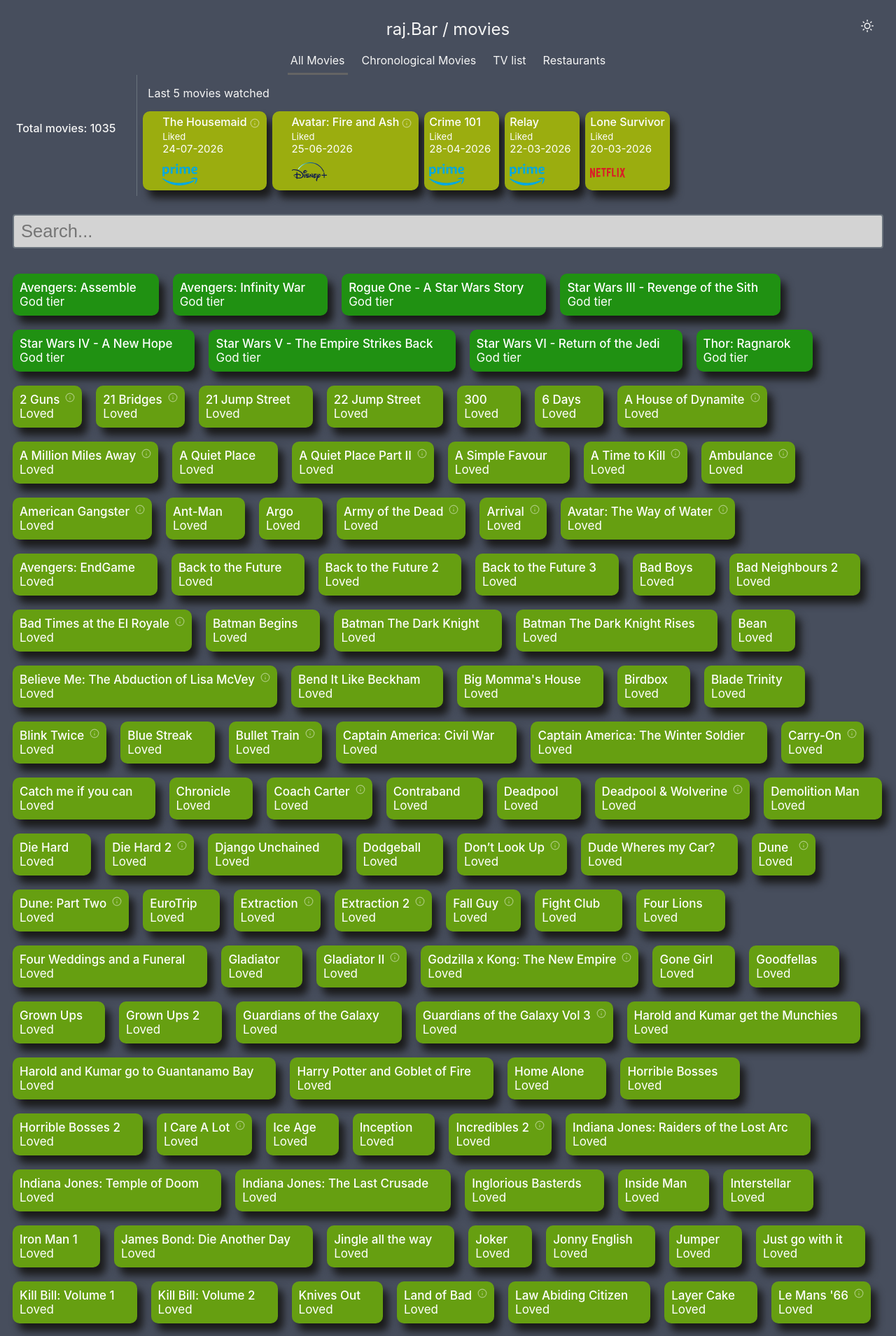
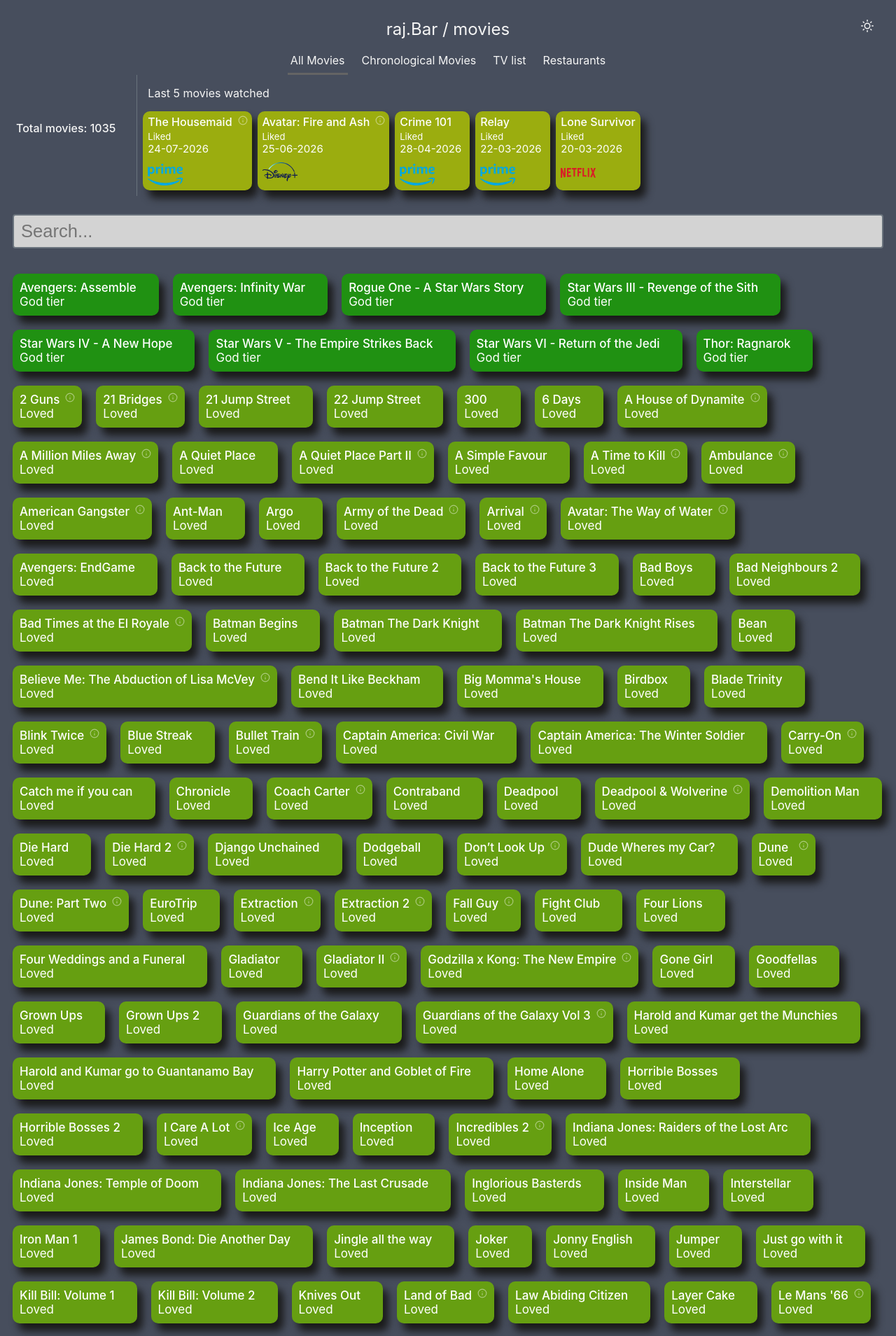
Before and after one commit to rajBar/movies, a Jekyll site: the page built from index.md, in a window 1280 px wide. Shown: the top 1909 px of the page at 70% size. Built offline with Jekyll 4.4.1, drawn with Linux system fonts in a browser that asks for light colours.

Commit message:
fixing css

```diff
--- a/assets/css/layouts/movie.css
+++ b/assets/css/layouts/movie.css
@@ -57,8 +57,11 @@
     position: relative;
 }
 .last-5-item.has-notes {
-    padding-left: 28px;
     padding-right: 28px;
+}
+.last-5-item .info-container {
+    top: 6px;
+    right: 6px;
 }
 .currently-watching-item {
     background: rgba(255, 255, 255, 0.08);
```
